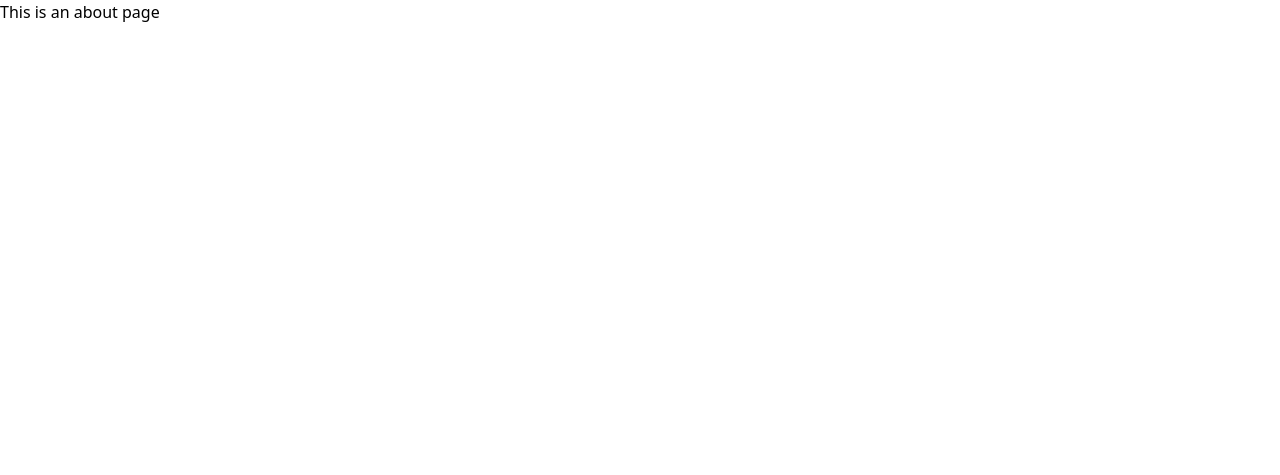
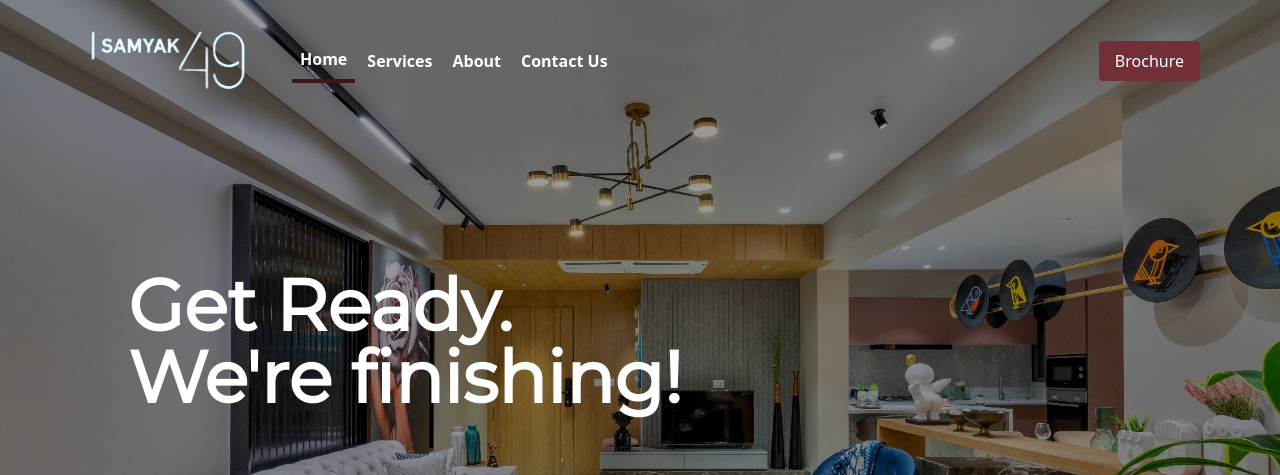
Before and after one commit to sahilpatel09/real-estate, a Vue app: page /about in a window 1280 px wide. Shown: the top 475 px of the page. Built offline with nearby package versions, Linux system fonts and the light colour scheme.

Commit message:
add video to about

```diff
--- a/public/index.html
+++ b/public/index.html
@@ -7,6 +7,9 @@
     <link rel="icon" href="<%= BASE_URL %>favicon.ico">
     <title><%= htmlWebpackPlugin.options.title %></title>
     <link rel="stylesheet" type="text/css" href="tailwind.css">
+    <link rel="preconnect" href="https://fonts.googleapis.com">
+<link rel="preconnect" href="https://fonts.gstatic.com" crossorigin>
+<link href="https://fonts.googleapis.com/css2?family=Montserrat&display=swap" rel="stylesheet">
   </head>
   <body>
     <noscript>
--- a/src/components/Aminities.vue
+++ b/src/components/Aminities.vue
@@ -27,7 +27,7 @@
       <p class="lg:pl-6 lg:w-2/3 mx-auto leading-relaxed text-base">Whatever cardigan tote bag tumblr hexagon brooklyn asymmetrical gentrify, subway tile poke farm-to-table. Franzen you probably haven't heard of them man bun deep jianbing selfies heirloom.</p>
     </div>
     <div class="flex flex-wrap md:-m-2 -m-1">
-      <div class="flex flex-wrap w-1/2">
+      <div class="flex md:flex-wrap w-1/2">
 
         <div class="md:p-2 p-1 w-1/2 image-card relative">
           <img alt="gallery" class="w-full object-cover h-full object-center block transition duration-300" src="https://img.staticmb.com/mbimages/project/Photo_h310_w462/2020/01/29/Project-Photo-9-Samyak-49-Ahmedabad-5132013_545_1050_310_462.jpg">
@@ -79,14 +79,20 @@
   </div>
 </section>
 
-<section class="text-gray-600 body-font bg-white">
+
+
+
+
+<!-- Solar panel -->
+
+<!-- <section class="text-gray-600 body-font bg-white">
   <div class="container mx-auto flex px-5 md:flex-row flex-col items-center">
     <div class="lg:max-w-lg lg:w-full md:w-1/2 w-5/6 mb-10 md:mb-0">
       <img class="object-cover object-center rounded" alt="hero" src="https://cdn.shopify.com/s/files/1/2980/5140/products/Loomsolar1panelstand_180watts__1.jpg?v=1610514587">
     </div>
     <div class="lg:flex-grow md:w-1/2 lg:pl-24 md:pl-16 flex flex-col md:items-start md:text-left items-center text-center">
       <h1 class="title-font sm:text-4xl text-3xl mb-4 font-medium text-gray-900">We use Solar Panel
-        <!-- <br class="hidden lg:inline-block"> -->readymade gluten
+        <br class="hidden lg:inline-block">readymade gluten
       </h1>
       <p class="mb-8 leading-relaxed">Copper mug try-hard pitchfork pour-over freegan heirloom neutra air plant cold-pressed tacos poke beard tote bag. Heirloom echo park mlkshk tote bag selvage hot chicken authentic tumeric truffaut hexagon try-hard chambray.</p>
       <div class="flex justify-center">
@@ -94,8 +100,7 @@
       </div>
     </div>
   </div>
-</section>
-
+</section>-->
 
 
 
--- /dev/null
+++ b/src/components/GlobalHead.vue
@@ -0,0 +1,46 @@
+<template>
+	<header id="header" class=""><div class="">
+<!-- 	<video class="video-background" src="@/assets/video.mp4" autoplay></video> -->
+<img src="@/assets/living.jpeg" class="video-background">
+	<div class="overlay">
+	<div class="py-3 px-3 md:px-16">
+    <Nav />
+    <div class="pt-40 px-16">
+    <h2 class="md:text-7xl text-5xl text-white mon font-semibold">
+    Get Ready.<br>We're finishing!
+</h2>
+    </div>
+	</div>
+	</div>
+	</div>
+</header>
+</template>
+
+<script setup>
+import Nav from './Nav.vue'
+</script>
+
+<style>
+
+.overlay {
+	width: 100%;
+	height: 100vh;
+  top: 0;
+  left: 0;
+  background: rgba(0,0,0,0.4);
+  background-size: 3px 3px;
+  z-index: 2;
+}
+.wine {
+	color:#722F37;
+}
+.bg-wine {
+	background:#722F37;
+}
+.border-wine {
+border-bottom: 4px solid #39181c;
+}
+.mon {
+font-family: 'Montserrat', sans-serif;
+}
+</style>
--- /dev/null
+++ b/src/components/Nav.vue
@@ -0,0 +1,184 @@
+<template>
+	<nav class=" w-full">
+      <div class="max-w-6xl mx-auto px-4">
+        <div class="flex justify-between">
+          <div class="flex space-x-7">
+            <div>
+              <!-- Website Logo -->
+              <a href="#" class="flex items-center py-4 px-2">
+                <img
+                  src="@/assets/invert.png"
+                  alt="Logo"
+                  class="w-40 mr-2"
+                />
+              </a>
+            </div>
+            <!-- Primary Navbar items -->
+            <div class="hidden md:flex items-center space-x-1 text-white">
+              <a
+                href=""
+                class="
+                  py-2
+                  px-2
+                  text-white
+                  border-b-4 border-wine
+                  font-semibold
+                "
+                >Home</a
+              >
+              <a
+                href=""
+                class="
+                  py-4
+                  px-2
+                  font-semibold
+                  hover:text-green-500
+                  transition
+                  duration-300
+                "
+                >Services</a
+              >
+              <a
+                href=""
+                class="
+                  py-4
+                  px-2
+                  font-semibold
+                  hover:text-green-500
+                  transition
+                  duration-300
+                "
+                >About</a
+              >
+              <a
+                href=""
+                class="
+                  py-4
+                  px-2
+                  font-semibold
+                  hover:text-green-500
+                  transition
+                  duration-300
+                "
+                >Contact Us</a
+              >
+            </div>
+          </div>
+          <!-- Secondary Navbar items -->
+          <div class="hidden md:flex items-center space-x-3">
+
+            <a
+              href=""
+              class="
+                py-2
+                px-4
+                font-medium
+                text-white
+                bg-wine
+                rounded
+                hover:bg-gray-700
+                transition
+                duration-300
+              "
+              >Brochure</a
+            >
+          </div>
+          <!-- Mobile menu button -->
+          <div class="md:hidden flex items-center">
+            <button class="outline-none mobile-menu-button" @click="isOpen = !isOpen">
+              <svg
+                class="w-9 h-9 text-white hover:text-gray-100"
+                x-show="!showMenu"
+                fill="none"
+                stroke-linecap="round"
+                stroke-linejoin="round"
+                stroke-width="2"
+                viewBox="0 0 24 24"
+                stroke="currentColor"
+              >
+                <path d="M4 6h16M4 12h16M4 18h16"></path>
+              </svg>
+            </button>
+          </div>
+        </div>
+      </div>
+      <!-- mobile menu -->
+      <div class="mobile-menu" :class="{ 'hidden': isOpen }">
+        <ul class="">
+          <li class="active">
+            <a
+              href="index.html"
+              class="
+                block
+                text-sm
+                px-4
+                py-4
+                text-white
+                bg-green-500
+                font-semibold
+              "
+              >Home</a
+            >
+          </li>
+          <li>
+            <a
+              href="#services"
+              class="
+                block
+                text-sm
+                px-4
+                py-4
+                text-white
+                bg-green-500
+                hover:bg-indigo-500
+                transition
+                duration-300
+              "
+              >Services</a
+            >
+          </li>
+          <li>
+            <a
+              href="#about"
+              class="
+                block
+                text-sm
+                px-4
+                py-4
+                hover:bg-indigo-500
+                text-white
+                bg-green-500
+
+                transition
+                duration-300
+              "
+              >About</a
+            >
+          </li>
+          <li>
+            <a
+              href="#contact"
+              class="
+                block
+                text-sm
+                px-4
+                py-4
+                hover:bg-indigo-500
+                text-white
+                bg-green-500
+                transition
+                duration-300
+              "
+              >Contact Us</a
+            >
+          </li>
+        </ul>
+      </div>
+    </nav>
+</template>
+
+<script setup>
+import { ref } from 'vue'
+const isOpen = ref(true)
+
+</script>
--- a/src/views/About.vue
+++ b/src/views/About.vue
@@ -1,5 +1,35 @@
 <template>
-  <div class="about">
-    <h1>This is an about page</h1>
+<Head/>
+<div class="md:px-16 py-4 bg-white">
+  <!-- <h2 class="text-3xl pl-5 mt-10 mon text-center md:text-left">About the project.</h2> -->
+
+  <section class="text-gray-600 body-font">
+  <div class="container mx-auto flex px-5 py-16 md:flex-row flex-col">
+    <div class="lg:flex-grow md:w-1/2 lg:pr-24 md:pr-16 flex flex-col md:items-start md:text-left mb-16 md:mb-0 items-center text-center">
+      <h1 class="title-font sm:text-4xl text-xl font-medium text-gray-900">Place where you find yourself
+
+      </h1>
+      <p class="pt-10 pl-4 leading-relaxed">
+      <ul class="list-disc">
+        <li>Quite and peaceful location near the nature</li>
+        <li>Shopping and fitness center right inside the complex</li>
+        <li>Lot of parking places, even for your visitors</li>
+        <li>Many play areas for your kids</li>
+      </ul>
+    </p>
+      <div class="flex justify-center mt-4">
+        <button class="inline-flex text-white bg-indigo-500 border-0 py-2 px-6 focus:outline-none hover:bg-indigo-600 rounded text-lg">Button</button>
+        <button class="ml-4 inline-flex text-gray-700 bg-gray-100 border-0 py-2 px-6 focus:outline-none hover:bg-gray-200 rounded text-lg">Button</button>
+      </div>
+    </div>
+    <div class=" lg:w-full md:w-1/2 w-5/6">
+<!--       <img class="object-cover object-center rounded" alt="hero" src="https://dummyimage.com/720x600"> -->
+      <video src="@/assets/about.mp4" autoplay class="w-full"></video>
+    </div>
   </div>
+</section>
+</div>
 </template>
+<script setup>
+import Head from '../components/GlobalHead.vue'
+</script>
```
Also changed, not shown: 1 other file (tests, documents, lock files or other folders).
